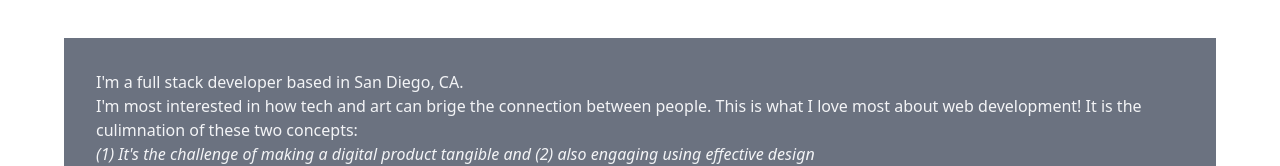
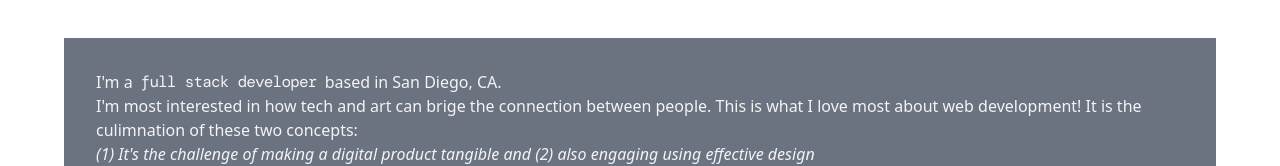
Before and after one commit to bndiep/bndiep.github.io, a React (Create React App) app: page / in a window 1280 px wide. Shown: the part 717-883 px from the top of the page. Built offline with nearby package versions, Linux system fonts and the light colour scheme.

Commit message:
adds the predeploy and deploy scripts

```diff
--- a/package.json
+++ b/package.json
@@ -16,6 +16,8 @@
   },
   "scripts": {
     "build:style": "tailwind build src/styles/index.css",
+    "predeploy": "yarn run build",
+    "deploy": "gh-pages -b main -d build",
     "start": "craco start",
     "build": "craco build",
     "test": "craco test",
--- a/src/App.js
+++ b/src/App.js
@@ -23,8 +23,8 @@ function App() {
       </div>
 
       <div className="mx-8 p-8 bg-gray-500 text-gray-100 lg:mx-16">
-        <p>
-          I'm a full stack developer based in San Diego, CA.
+        <p className="inline-flex">
+          I'm a <span className="px-2 font-mono tracking-tighter">full stack developer</span> based in San Diego, CA.
           </p>
         <p>
           I'm most interested in how tech and art can brige the connection between people.
```
